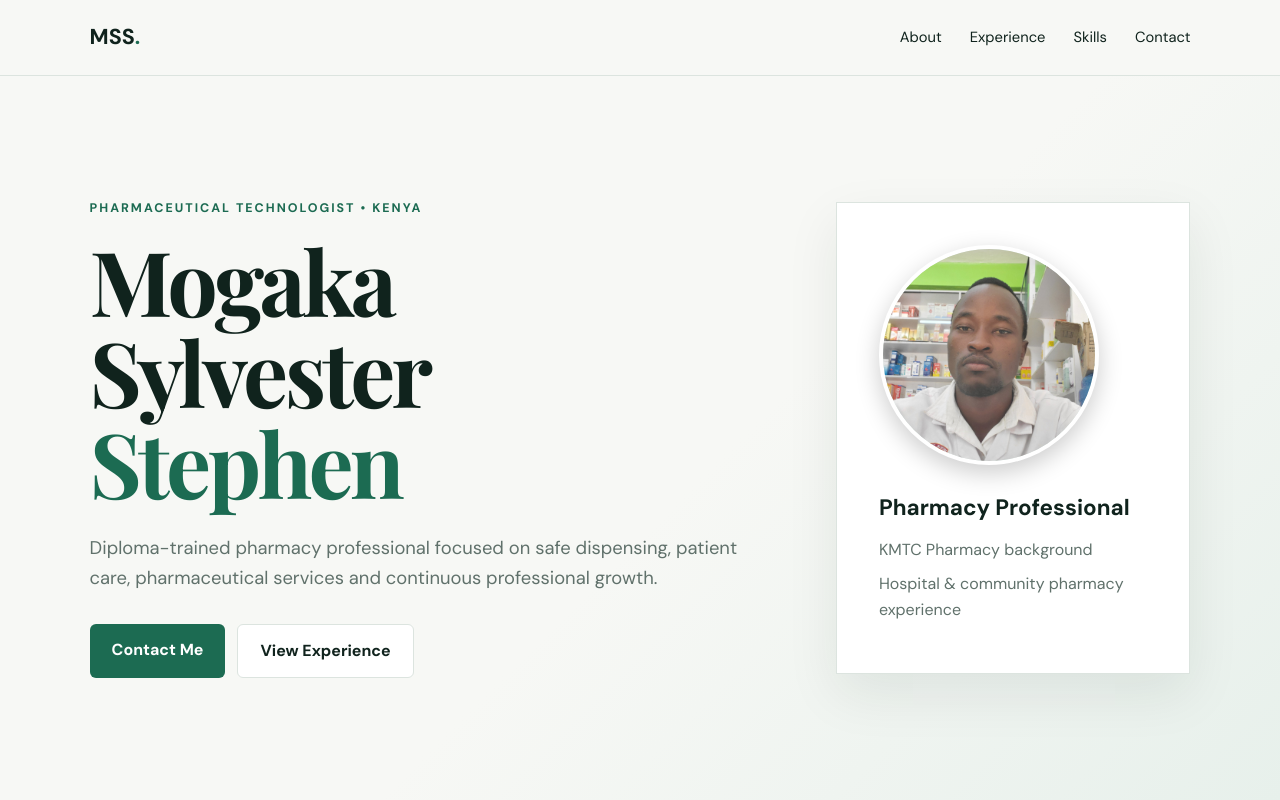
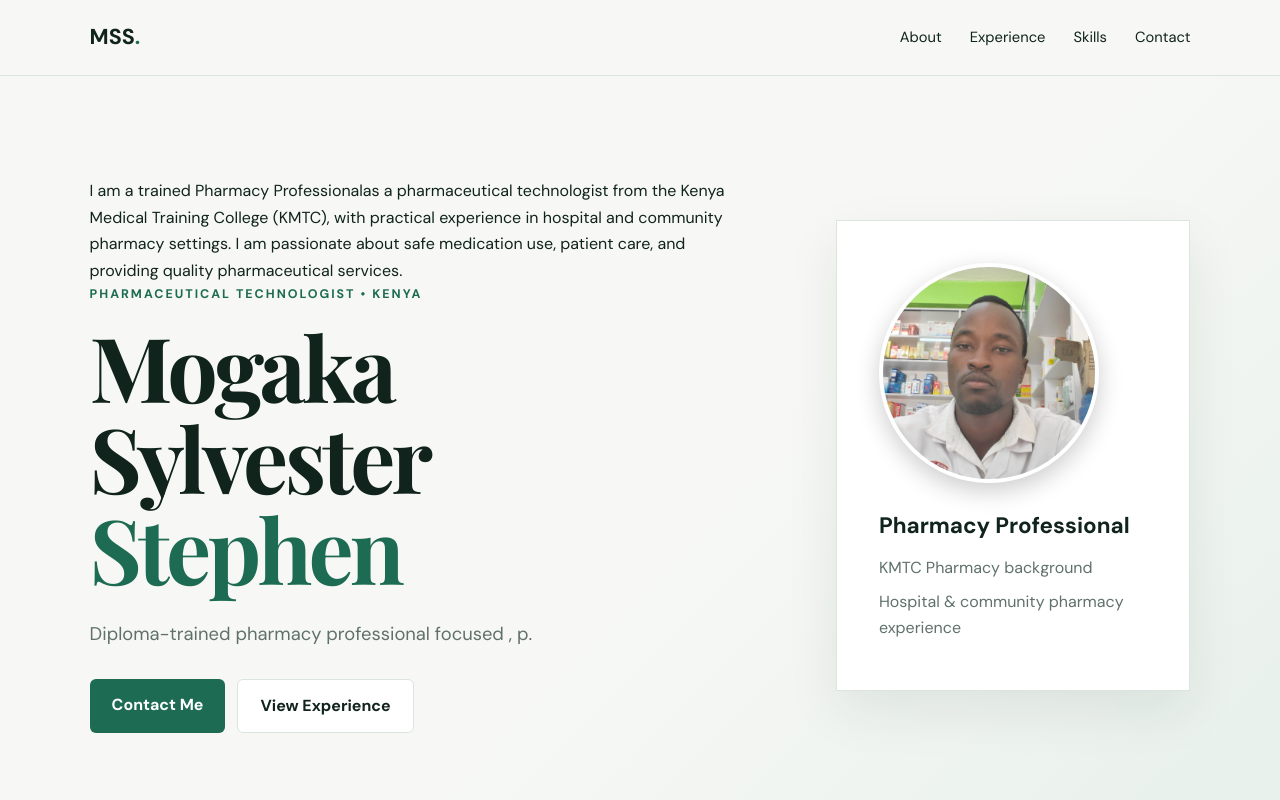
Before and after one commit to sylevestermogaka-png/mogaka-sylvester1-portfolio, a plain HTML site: page index.html in a window 1280 px wide. Shown: the top 800 px of the page. Drawn offline with nearby package versions, Linux system fonts and the light colour scheme.

Commit message:
Update index.html

```diff
--- a/index.html
+++ b/index.html
@@ -20,10 +20,10 @@
 
 <main>
 <section id="home" class="hero">
-  <div class="hero-text">
+  <div class="hero-text">I am a trained Pharmacy Professionalas a pharmaceutical technologist from the Kenya Medical Training College (KMTC), with practical experience in hospital and community pharmacy settings. I am passionate about safe medication use, patient care, and providing quality pharmaceutical services.
     <p class="eyebrow">PHARMACEUTICAL TECHNOLOGIST • KENYA</p>
     <h1>Mogaka Sylvester<br><span>Stephen</span></h1>
-    <p class="lead">Diploma-trained pharmacy professional focused on safe dispensing, patient care, pharmaceutical services and continuous professional growth.</p>
+    <p class="lead">Diploma-trained pharmacy professional focused , p.</p>
     <div class="buttons">
       <a class="btn primary" href="#contact">Contact Me</a>
       <a class="btn secondary" href="#experience">View Experience</a>
```
